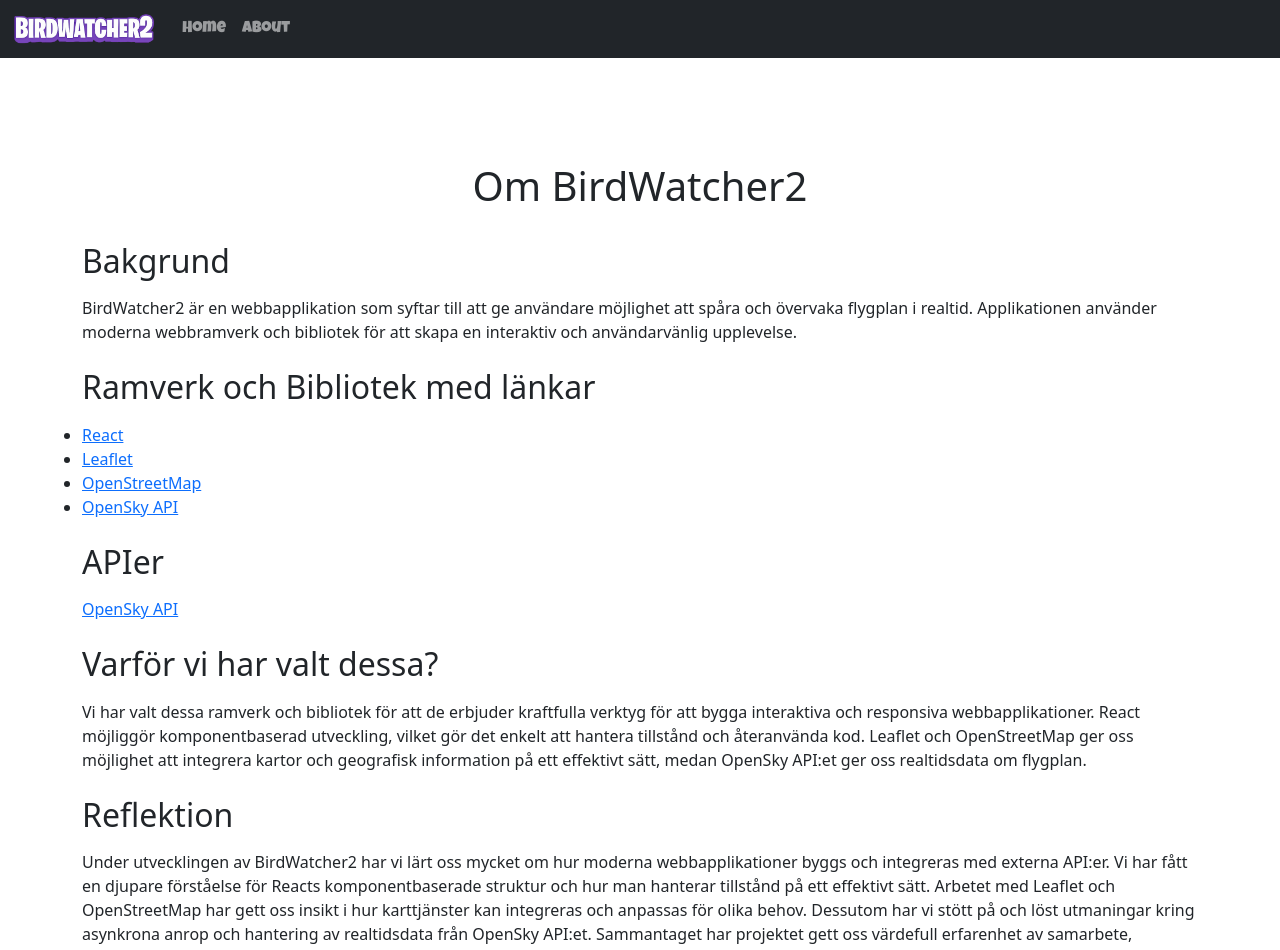
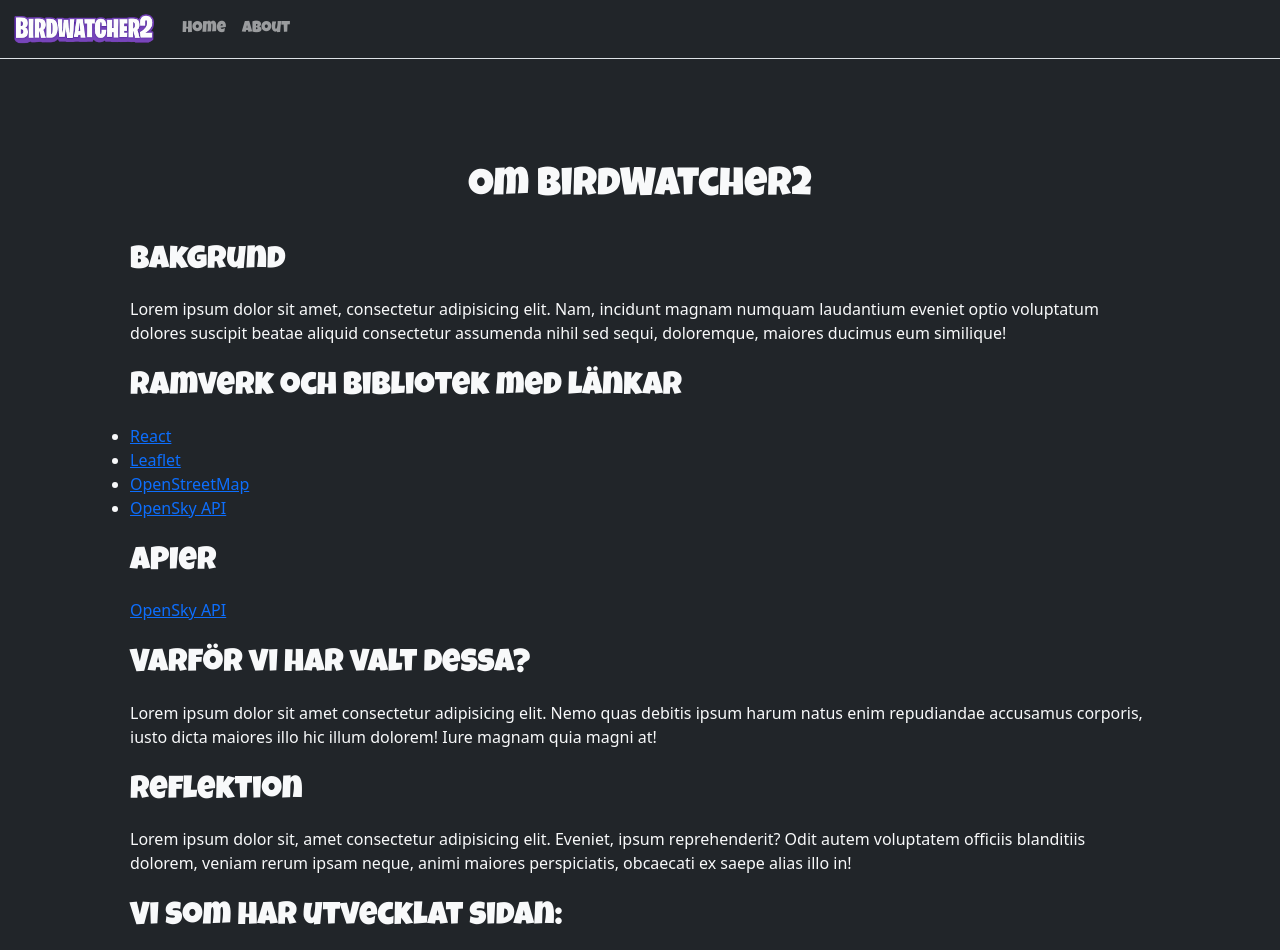
Before and after one commit to nilsnoren99/BirdWatcher2, a React (Vite) app: page /About in a window 1280 px wide. Shown: the top 950 px of the page. Built offline with nearby package versions, Linux system fonts and the light colour scheme.

Commit message:
Fixat filstrukturen och annat smått
Filstrukturen på projektet är nu fixat. Alla kompontenter/filer är nu i korrekt respektive struktur

Co-Authored-By: Ih4z <162979441+Ih4z@users.noreply.github.com>
Co-Authored-By: simon8056 <163146435+simon8056@users.noreply.github.com>

```diff
--- a/src/App.jsx
+++ b/src/App.jsx
@@ -1,6 +1,6 @@
 import 'bootstrap/dist/css/bootstrap.min.css'
 import './App.css'
-import React, {useState} from 'react';
+import React, {useState, useEffect} from 'react';
 import Navbar from './components/Navbar/Navbar';
 import MapView from './components/MapView/MapView';
 import Footer from './components/Footer';
@@ -8,9 +8,15 @@ import Hero from './components/Hero/Hero';
 import PlaneList from './components/PlaneList';
 import About from './components/About/About';
 import { BrowserRouter as Router, Routes, Route } from 'react-router-dom';
+import useLocalStorage from './hooks/useLocalStorage';
+
+
+
 
 export default function App() {
-    const [planesNearby, setPlanesNearby] = useState([]);
+
+const [planesNearby, setPlanesNearby] = useLocalStorage();
+
     return (
         <Router>
             <Navbar />
--- a/src/components/About/About.css
+++ b/src/components/About/About.css
@@ -1,3 +1,7 @@
 aboutBody {
     padding-bottom: 7.55%;
 }
+
+.fort-title {
+  font-family: 'Luckiest Guy', cursive;
+}
--- a/src/components/About/About.jsx
+++ b/src/components/About/About.jsx
@@ -5,34 +5,34 @@ import './About.css'; // kanske ta bort denna importen om den inte behövs
 
 export default function About() {
     return (
-        <div className="text-dark py-5">
-            <div className="container">
-                <div className="row flex-lg-row-reverse align-items-center g-2 py-5">
-                    <div className="col-10 col-sm-8 col-lg-6 mx-auto"></div>
-                    <h1 className="text-center mb-4">Om BirdWatcher2</h1>
-                    <h2>Bakgrund</h2>
-                    <p>BirdWatcher2 är en webbapplikation som syftar till att ge användare möjlighet att spåra och övervaka flygplan i realtid. Applikationen använder moderna webbramverk och bibliotek för att skapa en interaktiv och användarvänlig upplevelse.</p>
-                    <h2>Ramverk och Bibliotek med länkar</h2>
+        <div className="text-dark py-5 bg-dark">
+            <div className="container text-light">
+                <div className="row flex-lg-row-reverse align-items-center g-2 py-5 px-5">
+                    <div className="mx-auto"></div>
+                    <h1 className="text-center mb-4 fort-title">Om BirdWatcher2</h1>
+                    <h2 className="fort-title">Bakgrund</h2>
+                    <p>Lorem ipsum dolor sit amet, consectetur adipisicing elit. Nam, incidunt magnam numquam laudantium eveniet optio voluptatum dolores suscipit beatae aliquid consectetur assumenda nihil sed sequi, doloremque, maiores ducimus eum similique!</p>
+                    <h2 className="fort-title">Ramverk och Bibliotek med länkar</h2>
                     <ul>
                         <li><a href="https://reactjs.org/" target="_blank">React</a></li>
                         <li><a href="https://leafletjs.com/" target="_blank">Leaflet</a></li>
                         <li><a href="https://www.openstreetmap.org/" target="_blank">OpenStreetMap</a></li>
                         <li><a href="https://opensky-network.org/apidoc/index.html" target="_blank">OpenSky API</a></li>
                     </ul>
-                    <h2>APIer</h2>
+                    <h2 className="fort-title">APIer</h2>
                     <p><a href="https://opensky-network.org/apidoc/index.html" target="_blank">OpenSky API</a></p>
-                    <h2>Varför vi har valt dessa?</h2>
-                    <p>Vi har valt dessa ramverk och bibliotek för att de erbjuder kraftfulla verktyg för att bygga interaktiva och responsiva webbapplikationer. React möjliggör komponentbaserad utveckling, vilket gör det enkelt att hantera tillstånd och återanvända kod. Leaflet och OpenStreetMap ger oss möjlighet att integrera kartor och geografisk information på ett effektivt sätt, medan OpenSky API:et ger oss realtidsdata om flygplan.</p>
-                    <h2>Reflektion</h2>
-                    <p>Under utvecklingen av BirdWatcher2 har vi lärt oss mycket om hur moderna webbapplikationer byggs och integreras med externa API:er. Vi har fått en djupare förståelse för Reacts komponentbaserade struktur och hur man hanterar tillstånd på ett effektivt sätt. Arbetet med Leaflet och OpenStreetMap har gett oss insikt i hur karttjänster kan integreras och anpassas för olika behov. Dessutom har vi stött på och löst utmaningar kring asynkrona anrop och hantering av realtidsdata från OpenSky API:et. Sammantaget har projektet gett oss värdefull erfarenhet av samarbete, problemlösning och modern webbutveckling.</p>
-                    <h2>Vi som har utvecklat sidan:</h2>
+                    <h2 className="fort-title">Varför vi har valt dessa?</h2>
+                    <p>Lorem ipsum dolor sit amet consectetur adipisicing elit. Nemo quas debitis ipsum harum natus enim repudiandae accusamus corporis, iusto dicta maiores illo hic illum dolorem! Iure magnam quia magni at!</p>
+                    <h2 className="fort-title">Reflektion</h2>
+                    <p>Lorem ipsum dolor sit, amet consectetur adipisicing elit. Eveniet, ipsum reprehenderit? Odit autem voluptatem officiis blanditiis dolorem, veniam rerum ipsam neque, animi maiores perspiciatis, obcaecati ex saepe alias illo in!</p>
+                    <h2 className="fort-title">Vi som har utvecklat sidan:</h2>
                     <ul>
                         <li>Pils Norén</li>
                         <li>Samuel Sjöholm</li>
                         <li>Grand Marshal Wilmer Nordblad Lundin</li>
                     </ul>
-                    <h2>GitHub</h2>
-                    <p>Du kan hitta källkoden för BirdWatcher2 på vår <a href="https://github.com/erikjohansson/birdwatcher2" target="_blank">GitHub-sida</a>.</p>
+                    <h2 className="fort-title">GitHub</h2>
+                    <p>Du kan hitta koden för BirdWatcher2 på vår <a href="https://github.com/nilsnoren99/BirdWatcher2" target="_blank">GitHub-sida</a>.</p>
                 </div>
             </div>
         </div>
--- a/src/components/Hero/Hero.jsx
+++ b/src/components/Hero/Hero.jsx
@@ -1,5 +1,5 @@
 import React from 'react';
-import airplaneImg from '../../assets/plane-fire.png';
+import airplaneImg from '../../assets/birdy.png';
 import logoImg from '../../assets/logo.png';
 import './Hero.css'
 
--- a/src/components/NavBar/Navbar.jsx
+++ b/src/components/NavBar/Navbar.jsx
@@ -6,7 +6,7 @@ import './Navbar.css';
 
 export default function Navbar() {
     return (
-        <nav className="navbar navbar-expand-lg navbar-dark bg-dark">
+        <nav className="navbar navbar-expand-lg navbar-dark bg-dark border-bottom">
             <div className="container-fluid">
                 <a className="navbar-brand d-flex align-items-center" href="/">
                     <img id="bild1" src={logoImg} alt="BirdWatcher2 logo" />
--- a/src/components/PlaneList.jsx
+++ b/src/components/PlaneList.jsx
@@ -5,9 +5,9 @@ export default function PlaneList({planes}) {
     return <div className="p-2">Inga flygplan nära dig</div>;
   }
   return (
-    <ul className="list-group list-group-flush p-2">
+    <ul className="list-group list-group-flush p-2 bg-dark">
       {planes.map((plane) => (
-        <li key={plane.id} className="list-group-item">
+        <li key={plane.id} className="list-group-item bg-dark text-warning">
           {plane.callsign} - {plane.originCountry}
         </li>
       ))}
--- /dev/null
+++ b/src/hooks/useLocalStorage.js
@@ -0,0 +1,20 @@
+import { useState, useEffect } from 'react';
+
+export default function useLocalStorage() {
+  const [planesNearby, setPlanesNearby] = useState(() => {
+    const savedPlanes = localStorage.getItem('planesNearby');
+
+    if (savedPlanes) {
+      return JSON.parse(savedPlanes);
+    }
+    else {
+      return [];
+    }
+  });
+
+  useEffect(() => {
+    localStorage.setItem('planesNearby', JSON.stringify(planesNearby));
+  }, [planesNearby]);
+
+  return [planesNearby, setPlanesNearby];
+}
--- /dev/null
+++ b/src/hooks/usePlanesNearby.js
@@ -0,0 +1,32 @@
+import { useEffect } from 'react';
+import { isInsideCircle } from '../utils/DistanceCalculator';
+
+export default function usePlanesNearby(planes, position, setPlanesNearby, radiusDegree) {
+  useEffect(() => {
+    if (!position || planes.length === 0) return;
+
+    const userLatitude = position[0];
+    const userLongitude = position[1];
+
+    planes.forEach((plane) => {
+      if (!plane.lat || !plane.lon) return;
+
+
+      const inside = isInsideCircle(plane.lon, plane.lat, userLongitude, userLatitude, radiusDegree);
+
+      if (inside) {
+        setPlanesNearby((previousPlanes) => {
+          const alreadyExists = previousPlanes.some(p => p.id === plane.id);
+          if (alreadyExists) return previousPlanes;
+
+          const updated = previousPlanes.slice();
+          updated.unshift(plane);
+
+
+          if (updated.length > 10) updated.pop();
+          return updated;
+        });
+      }
+    });
+  }, [planes, position]);
+}
--- /dev/null
+++ b/src/hooks/useUserLocation.js
@@ -0,0 +1,26 @@
+import { useState, useEffect } from 'react';
+
+export default function useUserLocation() {
+  const [position, setPosition] = useState(null);
+
+  useEffect(() => {
+    const options = {
+      enableHighAccuracy: true,
+      maximumAge: 0,
+    };
+
+    navigator.geolocation.getCurrentPosition(
+      (posData) => {
+        const coords = posData.coords;
+        setPosition([coords.latitude, coords.longitude]);
+      },
+      (err) => {
+        console.log("Geo error", err.message);
+        setPosition([60.1282, 18.6435]);
+      },
+      options
+    );
+  }, []);
+
+  return position;
+}
--- /dev/null
+++ b/src/utils/DistanceCalculator.js
@@ -0,0 +1,6 @@
+
+
+export function isInsideCircle(x, y, cx, cy, radius) {
+  const distance = Math.sqrt((x - cx) ** 2 + (y - cy) ** 2);
+  return distance < radius;
+}
```
Also changed, not shown: src/components/MapView/MapView.jsx (+8 -52 lines), src/hooks/useOpenSkyData.js (+29 -17 lines), src/assets/birdy.png (added).
